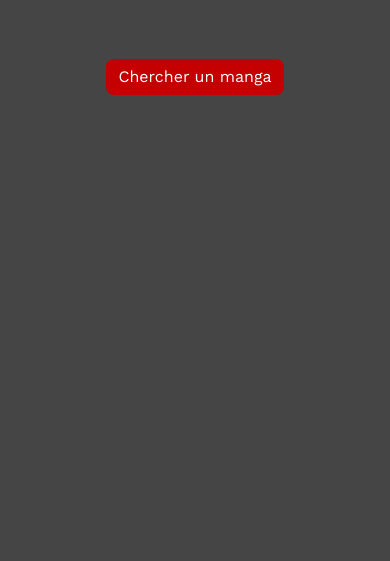
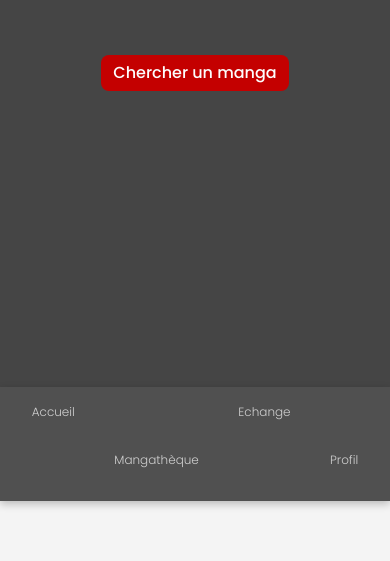
Before and after one commit to Ketmoss/MANKAI, a Rails app: page / in a window 390 px wide. Shown: the part 343-904 px from the top of the page. Run offline with Rails 7, Linux system fonts and the light colour scheme; the visitor is signed in with stand-in values (Sample User, id 1); data that the repository does not hold is empty; style sheets or scripts are compiled from the project's sources; parts of the project's set-up code (start-up, migrations or seed data) failed here and were passed over; some libraries are stand-ins or nearby versions.

Commit message:
Responsive Navbar

```diff
--- a/app/assets/stylesheets/application.scss
+++ b/app/assets/stylesheets/application.scss
@@ -12,3 +12,13 @@
 @import "pages/index";
 
 @import "components/reviews";
+
+// Robot font
+@import url('https://fonts.googleapis.com/css2?family=Roboto:ital,wght@0,100..900;1,100..900&display=swap');
+
+// Applied to body
+body {
+    font-family: "Poppins", sans-serif !important;
+  font-weight: 300;
+  font-style: normal;
+}
--- a/app/assets/stylesheets/components/_navbar.scss
+++ b/app/assets/stylesheets/components/_navbar.scss
@@ -21,3 +21,36 @@
     color: $secondary;
   }
 }
+
+.nav-item i{
+  color: $secondary;
+  font-size: 26px;
+  line-height: 48px;
+}
+
+.nav-item p{
+  font-size: 12px;
+}
+
+.navbar-nav {
+  min-width: 100%;
+}
+
+@media (max-width: 991.98px) {
+    .navbar-mobile-bottom {
+      position: fixed;
+      bottom: 0;
+      width: 100%;
+      z-index: 1030;
+    }
+  }
+
+  @media (min-width: 992px) {
+    .navbar-mobile-bottom {
+      position: static;
+    }
+  }
+
+  body {
+    padding-bottom: 60px; /* pour éviter que le contenu mobile soit caché par la navbar */
+  }
--- a/app/assets/stylesheets/config/_fonts.scss
+++ b/app/assets/stylesheets/config/_fonts.scss
@@ -2,8 +2,8 @@
 @import url('https://fonts.googleapis.com/css?family=Nunito:400,700|Work+Sans:400,700&display=swap');
 
 // Define fonts for body and headers
-$body-font: "Work Sans", "Helvetica", "sans-serif";
-$headers-font: "Nunito", "Helvetica", "sans-serif";
+$body-font: "Poppins", sans-serif ;
+$headers-font: "Poppins", sans-serif ;
 
 // To use a font file (.woff) uncomment following lines
 // @font-face {
--- a/app/views/layouts/application.html.erb
+++ b/app/views/layouts/application.html.erb
@@ -8,6 +8,10 @@
 
     <%= stylesheet_link_tag "application", "data-turbo-track": "reload" %>
     <%= javascript_importmap_tags %>
+
+    <link rel="preconnect" href="https://fonts.googleapis.com">
+    <link rel="preconnect" href="https://fonts.gstatic.com" crossorigin>
+    <link href="https://fonts.googleapis.com/css2?family=Poppins:ital,wght@0,100;0,200;0,300;0,400;0,500;0,600;0,700;0,800;0,900;1,100;1,200;1,300;1,400;1,500;1,600;1,700;1,800;1,900&display=swap" rel="stylesheet">
   </head>
 
   <body><%= render "shared/navbar" %>
--- a/app/views/pages/home.html.erb
+++ b/app/views/pages/home.html.erb
@@ -57,4 +57,9 @@
     <%= link_to "Chercher un manga", db_mangas_path,
     class: "btn btn-red"%>
   </div>
+
+  <div class="mb-5">
+    <br>
+    <br>
+  </div>
 </div>
--- a/app/views/shared/_navbar.html.erb
+++ b/app/views/shared/_navbar.html.erb
@@ -1,38 +1,28 @@
-<div class="navbar navbar-expand-sm navbar-light navbar-lewagon bg-grey">
+<nav class="navbar navbar-expand-lg navbar-mobile-bottom navbar-lewagon bg-grey">
   <div class="container-fluid container">
-    <%= link_to "/", class: "navbar-brand" do %>
-      <%= image_tag "https://ik.imagekit.io/oc2ow6e7b/manga.png?updatedAt=1749708375417" %>
-      <span>ManKai</span>
-    <% end %>
+    <%# <%= link_to "/", class: "navbar-brand" do %>
+      <%# <%= image_tag "https://ik.imagekit.io/oc2ow6e7b/manga.png?updatedAt=1749708375417" %>
+      <%# <span class="navbar-brand">ManKai</span> %>
+    <%# <% end %>
 
-    <button class="navbar-toggler" type="button" data-bs-toggle="collapse" data-bs-target="#navbarSupportedContent" aria-controls="navbarSupportedContent" aria-expanded="false" aria-label="Toggle navigation">
-      <span class="navbar-toggler-icon"></span>
-    </button>
+    <%# <button class="navbar-toggler" type="button" data-bs-toggle="collapse" data-bs-target="#navbarSupportedContent" aria-controls="navbarSupportedContent" aria-expanded="false" aria-label="Toggle navigation"> %>
+      <%# <span class="navbar-toggler-icon"></span> %>
+    <%# </button> %>
 
-    <div class="collapse navbar-collapse" id="navbarSupportedContent">
-      <ul class="navbar-nav me-auto">
+    <%# <div class="collapse navbar-collapse" id="navbarSupportedContent"> %>
+      <ul class="navbar-nav d-flex flex-row justify-content-between">
         <% if user_signed_in? %>
-          <li class="nav-item active">
-            <%= link_to "Accueil", "/", class: "nav-link" %>
+          <li class="nav-item active flex-fill text-center">
+            <%= link_to raw('<i class="fa-solid fa-house"></i> <p>Accueil</p>'), "/", class: "nav-link" %>
           </li>
-          <li class="nav-item">
-            <%= link_to "Mangathèque", "/user_collections", class: "nav-link" %>
+          <li class="nav-item flex-fill text-center">
+            <%= link_to raw('<i class="fa-solid fa-book"></i> <p>Mangathèque</p>'), "/user_collections", class: "nav-link" %>
           </li>
-          <li class="nav-item">
-            <%= link_to "Echanges", "/exchanges", class: "nav-link" %>
+          <li class="nav-item flex-fill text-center">
+            <%= link_to raw('<i class="fa-solid fa-rotate"></i> <p>Echange</p>'), "/exchanges", class: "nav-link" %>
           </li>
-          <li class="nav-item">
-            <%= link_to "Review", "/db_mangas/1/reviews/new", class: "nav-link" %>
-          </li>
-          <li class="nav-item dropdown">
-          <a href="#" class="avatar" id="navbarDropdown" data-bs-toggle="dropdown" aria-haspopup="true" aria-expanded="false">
-            <%= image_tag "https://ik.imagekit.io/oc2ow6e7b/f3bb2be2649c409a247f0a6d866281e8bb44aae0_hq.jpg", class: "avatar", alt: "dropdown menu" %>
-          </a>
-            <div class="dropdown-menu dropdown-menu-end" aria-labelledby="navbarDropdown">
-              <%= link_to "Profile", "/users/show", class: "dropdown-item" %>
-              <%= link_to "Edit", "/users/edit", class: "dropdown-item" %>
-              <%= link_to "Log out", destroy_user_session_path, data: {turbo_method: :delete}, class: "dropdown-item" %>
-            </div>
+          <li class="nav-item flex-fill text-center">
+            <%= link_to raw('<i class="fa-solid fa-user"></i> <p>Profil</p>'), "/users/edit", class: "nav-link" %>
           </li>
         <% else %>
           <li class="nav-item">
@@ -40,6 +30,6 @@
           </li>
         <% end %>
       </ul>
-    </div>
+    <%# </div> %>
   </div>
-</div>
+</nav>
```
